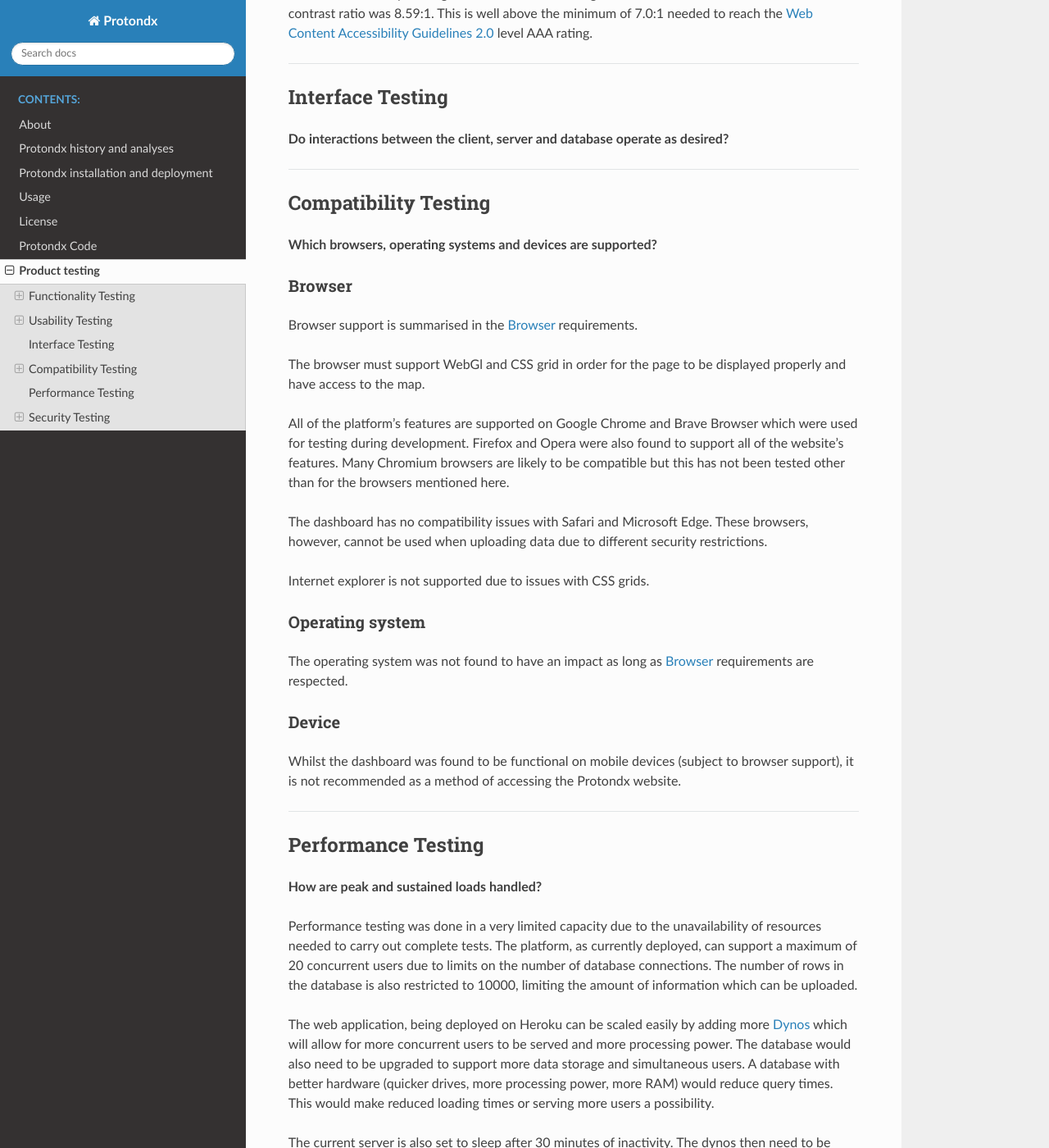
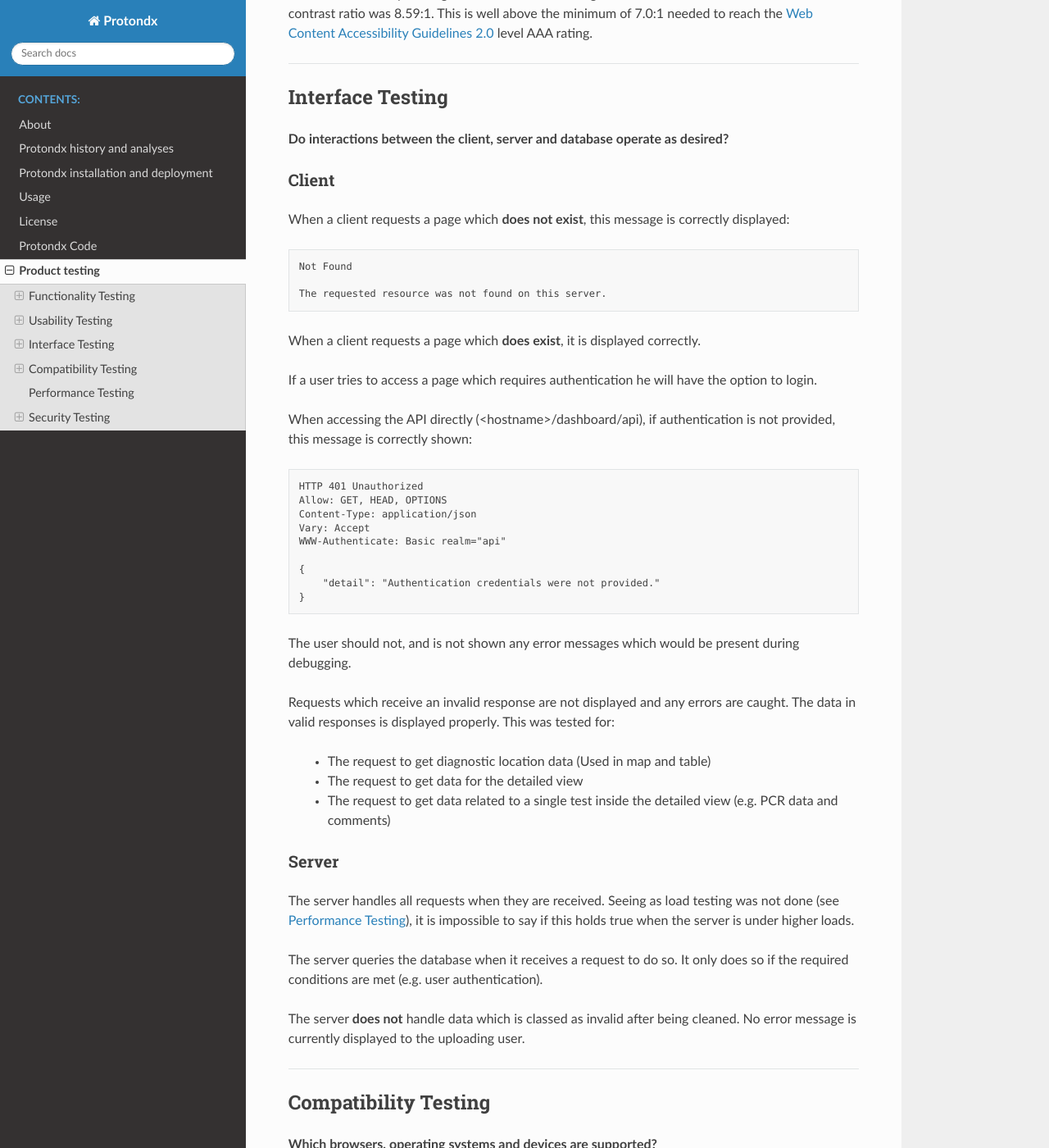
Before and after one commit to bahp/django-protondx, a Sphinx documentation site: the page built from docs/modules/testing.rst, in a window 1280 px wide and 1400 px high, scrolled down 3279 px. Shown: the whole window at 82% size. Built offline with Sphinx 7.4.7 and the Read the Docs theme 2.0.0, drawn with Linux system fonts in a browser that asks for light colours; some of the changed text lies outside the part shown.

Commit message:
Finish testing

```diff
--- a/docs/index.rst
+++ b/docs/index.rst
@@ -3,6 +3,8 @@
 ==========================================
 Welcome to |project_name|'s documentation!
 ==========================================
+
+The project repository can be found `here <https://github.com/bahp/django-protondx>`_.
 
 .. toctree::
     :maxdepth: 2
--- a/docs/modules/testing.rst
+++ b/docs/modules/testing.rst
@@ -161,6 +161,58 @@ Interface Testing
 **Do interactions between the client, server and database operate as desired?**
 
 
+Client
+~~~~~~
+
+When a client requests a page which **does not exist**, this message is correctly displayed:
+
+.. code-block:: text
+
+    Not Found
+
+    The requested resource was not found on this server.
+
+When a client requests a page which **does exist**, it is displayed correctly.
+
+If a user tries to access a page which requires authentication he will have the option to login.
+
+When accessing the API directly (<hostname>/dashboard/api), if authentication is not provided, this message is correctly
+shown:
+
+.. code-block:: text
+
+    HTTP 401 Unauthorized
+    Allow: GET, HEAD, OPTIONS
+    Content-Type: application/json
+    Vary: Accept
+    WWW-Authenticate: Basic realm="api"
+
+    {
+        "detail": "Authentication credentials were not provided."
+    }
+
+The user should not, and is not shown any error messages which would be present during debugging.
+
+Requests which receive an invalid response are not displayed and any errors are caught. The data in valid responses is
+displayed properly. This was tested for:
+
+    * The request to get diagnostic location data (Used in map and table)
+    * The request to get data for the detailed view
+    * The request to get data related to a single test inside the detailed view (e.g. PCR data and comments)
+
+
+Server
+~~~~~~
+
+The server handles all requests when they are received. Seeing as load testing was not done (see
+:ref:`performance-testing`), it is impossible to say if this holds true when the server is under higher loads.
+
+The server queries the database when it receives a request to do so. It only does so if the required conditions are met
+(e.g. user authentication).
+
+The server **does not** handle data which is classed as invalid after being cleaned. No error message is currently
+displayed to the uploading user.
+
 
 -----------------
 
@@ -200,6 +252,8 @@ a method of accessing the |project_name| website.
 
 -----------------
 
+
+.. _performance-testing:
 
 Performance Testing
 -------------------
@@ -287,6 +341,12 @@ DataUpload page:
     * **Invalid credentials**: Access rejected and display the following:
       "Your username and password didn't match. Please try again."
 
+
+On all pages, it was also checked if a user who logged out was subsequently rejected access.
+Logging out using the menu button on the dataUpload or dashboard pages will not impact the user's ability to access the
+detail view as this authentication is handled separably using Django Rest Framework
+
+
 Forms and uploads
 ~~~~~~~~~~~~~~~~~
 
```
Also changed, not shown: other parts of docs/index.rst (+0 -1 lines), docs/modules/history/design_history.rst (+11 -15 lines).
